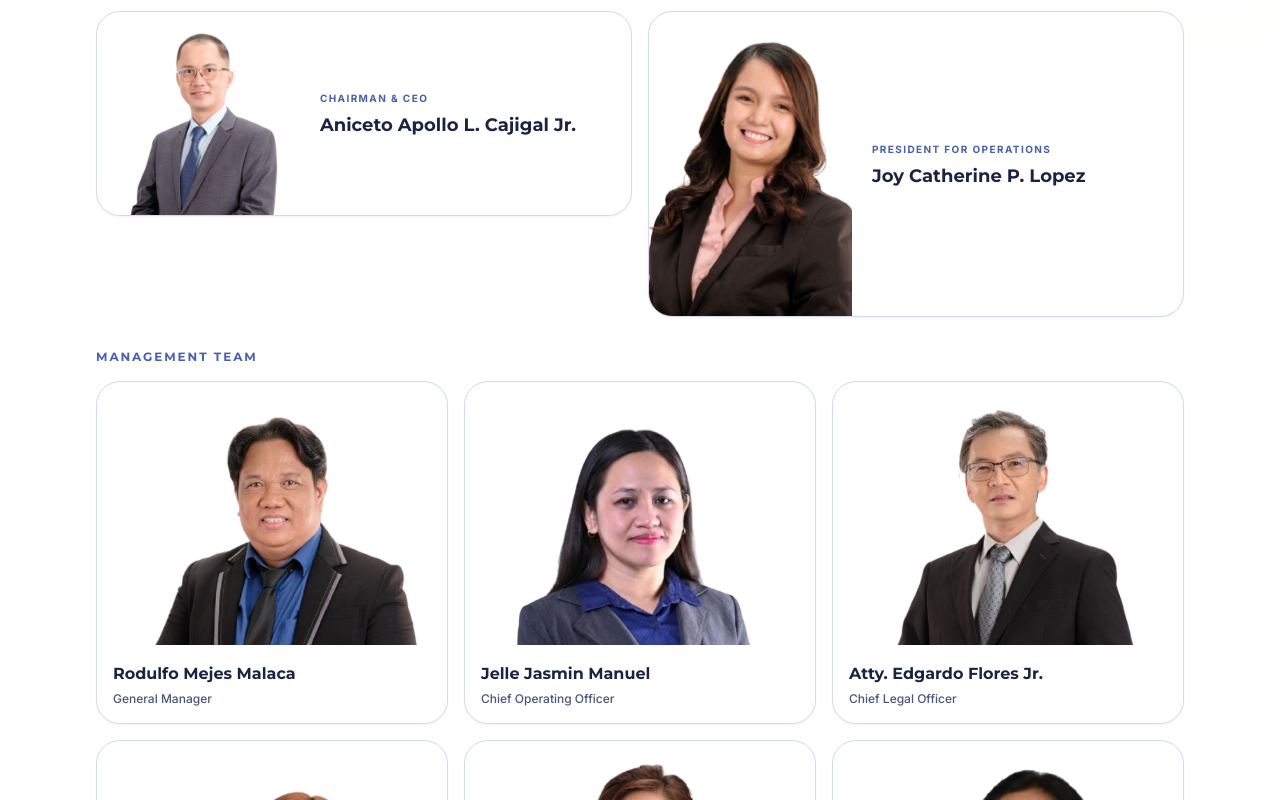
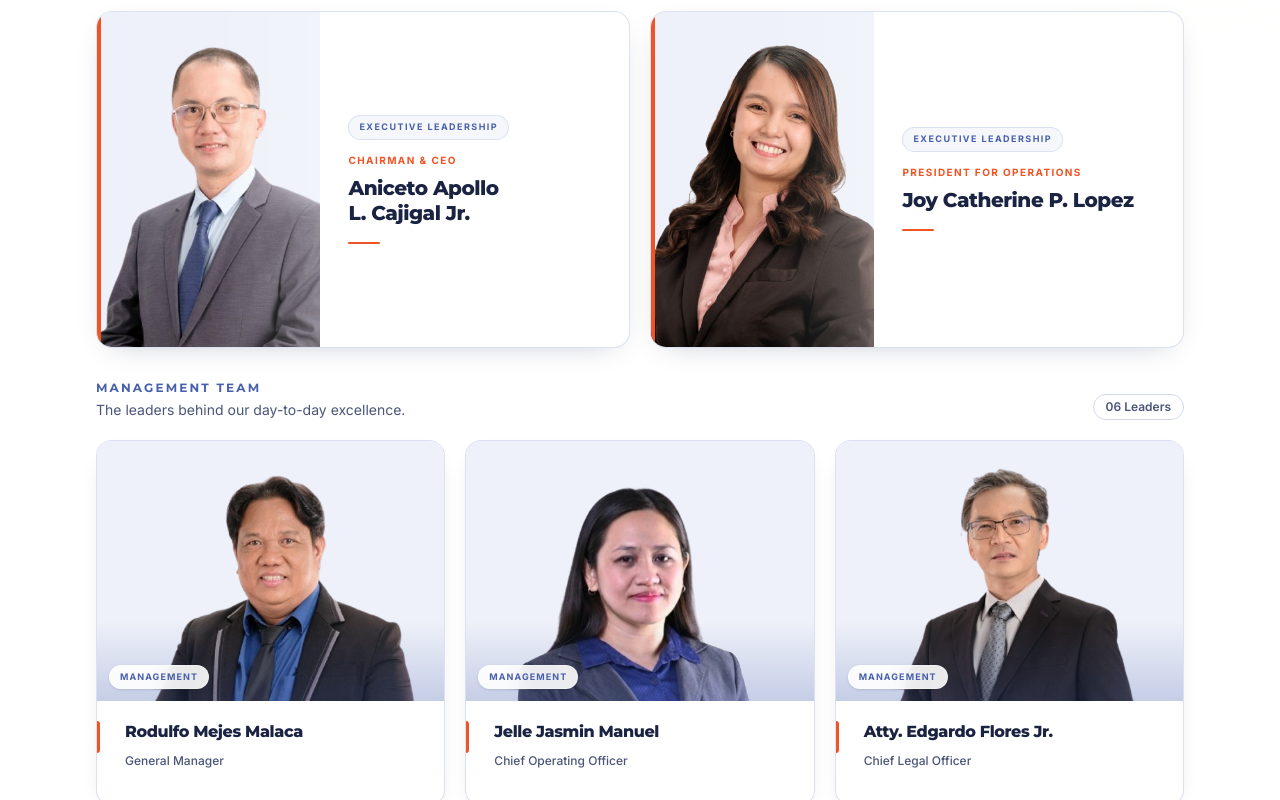
Before and after one commit to isturiscedrick/EQISI, a React (Vite) app in the folder vite-react-template/: page /about in a window 1280 px wide. Shown: the part 2300-3100 px from the top of the page. Built offline with nearby package versions, Linux system fonts and the light colour scheme.

Commit message:
Enhance executive and management team cards

```diff
--- a/vite-react-template/src/pages/AboutPage.tsx
+++ b/vite-react-template/src/pages/AboutPage.tsx
@@ -136,17 +136,21 @@ export function Component() {
         lead="Meet the experienced executives guiding EQISI's strategy, client partnerships, compliance, and nationwide operations."
       >
         <div className="space-y-8">
-          <ul className="grid gap-4 md:grid-cols-2">
+          <ul className="grid gap-5 md:grid-cols-2">
             {executiveTeam.filter((member) => member.group === 'executive').map((member, i) => (
               <li key={member.name}>
-                <Reveal delay={i * 100}>
-                  <article className="group flex min-h-40 overflow-hidden rounded-xl border border-border bg-surface shadow-subtle transition-all duration-300 hover:-translate-y-1 hover:shadow-card">
-                    <div className="w-[38%] shrink-0 overflow-hidden">
-                      <img src={member.photo} alt={`Portrait of ${member.name}`} width={420} height={525} className="h-full min-h-40 w-full object-cover object-top transition-transform duration-500 motion-safe:group-hover:scale-105" />
+                <Reveal delay={i * 120} className="h-full">
+                  <article className="group relative isolate flex min-h-[220px] h-full overflow-hidden rounded-2xl border border-border/80 bg-surface shadow-[0_8px_28px_-16px_rgba(20,35,75,0.35)] transition-all duration-500 hover:-translate-y-1.5 hover:border-primary/35 hover:shadow-[0_22px_48px_-22px_rgba(20,35,75,0.38)]">
+                    <span aria-hidden="true" className="absolute inset-y-0 left-0 z-20 w-1 bg-highlight transition-all duration-300 group-hover:w-1.5" />
+                    <div className="relative w-[42%] min-w-[130px] shrink-0 overflow-hidden bg-surface-muted">
+                      <img src={member.photo} alt={`Portrait of ${member.name}`} width={420} height={525} className="h-full min-h-[220px] w-full object-cover object-top transition-transform duration-700 ease-out motion-safe:group-hover:scale-110" />
+                      <div className="pointer-events-none absolute inset-0 bg-gradient-to-r from-transparent via-transparent to-surface/20" />
                     </div>
-                    <div className="flex min-w-0 flex-1 flex-col justify-center p-5">
-                      <p className="text-[10px] font-bold tracking-[0.14em] text-primary uppercase">{member.role}</p>
-                      <h3 className="mt-2 text-lg font-bold leading-tight text-fg">{member.name}</h3>
+                    <div className="relative flex min-w-0 flex-1 flex-col justify-center p-5 sm:p-7">
+                      <span className="mb-3 inline-flex w-fit items-center rounded-full border border-primary/15 bg-primary/5 px-2.5 py-1 text-[9px] font-bold tracking-[0.16em] text-primary uppercase">Executive Leadership</span>
+                      <p className="text-[10px] font-bold tracking-[0.14em] text-highlight uppercase">{member.role}</p>
+                      <h3 className="mt-2 text-lg font-extrabold leading-tight tracking-tight text-fg sm:text-xl">{member.name}</h3>
+                      <span aria-hidden="true" className="mt-4 h-[2px] w-8 rounded-full bg-highlight transition-all duration-300 group-hover:w-14" />
                     </div>
                   </article>
                 </Reveal>
@@ -155,18 +159,27 @@ export function Component() {
           </ul>
 
           <div>
-            <h3 className="mb-4 text-xs font-bold tracking-[0.16em] text-primary uppercase">Management Team</h3>
-            <ul className="grid gap-4 sm:grid-cols-2 lg:grid-cols-3">
+            <div className="mb-5 flex items-end justify-between gap-4">
+              <div>
+                <h3 className="text-xs font-bold tracking-[0.18em] text-primary uppercase">Management Team</h3>
+                <p className="mt-1 text-sm text-fg-muted">The leaders behind our day-to-day excellence.</p>
+              </div>
+              <span className="hidden rounded-full border border-border bg-surface px-3 py-1 text-xs font-semibold text-fg-muted sm:inline-flex">06 Leaders</span>
+            </div>
+            <ul className="grid gap-5 sm:grid-cols-2 lg:grid-cols-3">
               {executiveTeam.filter((member) => member.group === 'management').map((member, i) => (
                 <li key={member.name}>
-                  <Reveal delay={(i % 3) * 90}>
-                    <article className="group h-full overflow-hidden rounded-xl border border-border bg-surface shadow-subtle transition-all duration-300 hover:-translate-y-1 hover:shadow-card">
-                      <div className="overflow-hidden">
-                        <img src={member.photo} alt={`Portrait of ${member.name}`} width={420} height={525} loading="lazy" className="aspect-[4/3] w-full object-cover object-top transition-transform duration-500 motion-safe:group-hover:scale-105" />
+                  <Reveal delay={(i % 3) * 90} className="h-full">
+                    <article className="group relative h-full overflow-hidden rounded-2xl border border-border/80 bg-surface shadow-[0_8px_24px_-16px_rgba(20,35,75,0.32)] transition-all duration-500 hover:-translate-y-1.5 hover:border-primary/35 hover:shadow-[0_20px_42px_-20px_rgba(20,35,75,0.38)]">
+                      <div className="relative aspect-[4/3] overflow-hidden bg-surface-muted">
+                        <img src={member.photo} alt={`Portrait of ${member.name}`} width={420} height={525} loading="lazy" className="h-full w-full object-cover object-top transition-transform duration-700 ease-out motion-safe:group-hover:scale-105" />
+                        <div className="absolute inset-x-0 bottom-0 h-20 bg-gradient-to-t from-primary/35 to-transparent opacity-70 transition-opacity duration-300 group-hover:opacity-100" />
+                        <span className="absolute bottom-3 left-3 rounded-full border border-white/30 bg-white/90 px-2.5 py-1 text-[9px] font-bold tracking-[0.12em] text-primary uppercase shadow-sm backdrop-blur">Management</span>
                       </div>
-                      <div className="p-4">
-                        <h4 className="font-bold text-fg">{member.name}</h4>
-                        <p className="mt-1 text-xs font-medium text-fg-muted">{member.role}</p>
+                      <div className="relative min-h-[104px] p-4 sm:p-5">
+                        <span aria-hidden="true" className="absolute left-0 top-5 h-8 w-[3px] rounded-r-full bg-highlight transition-all duration-300 group-hover:h-11" />
+                        <h4 className="pl-2 text-base font-extrabold leading-snug tracking-tight text-fg">{member.name}</h4>
+                        <p className="mt-2 pl-2 text-xs font-medium leading-relaxed text-fg-muted">{member.role}</p>
                       </div>
                     </article>
                   </Reveal>
```
